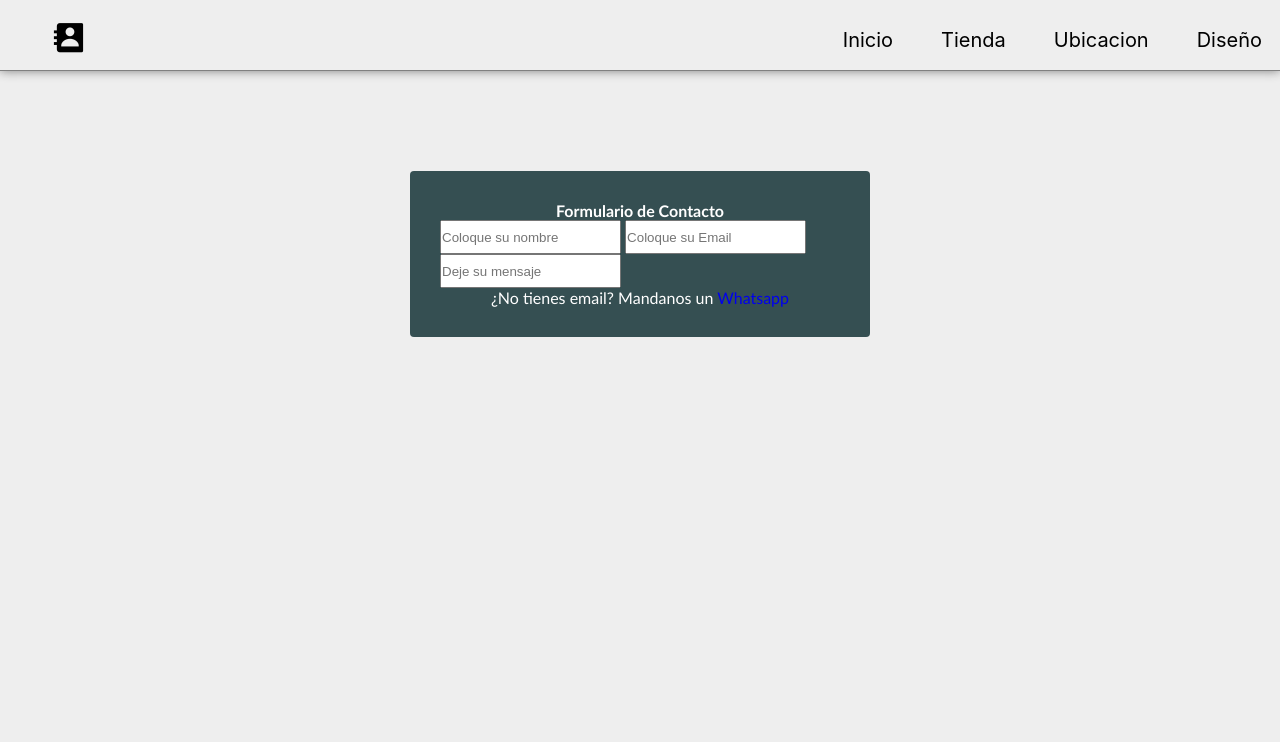
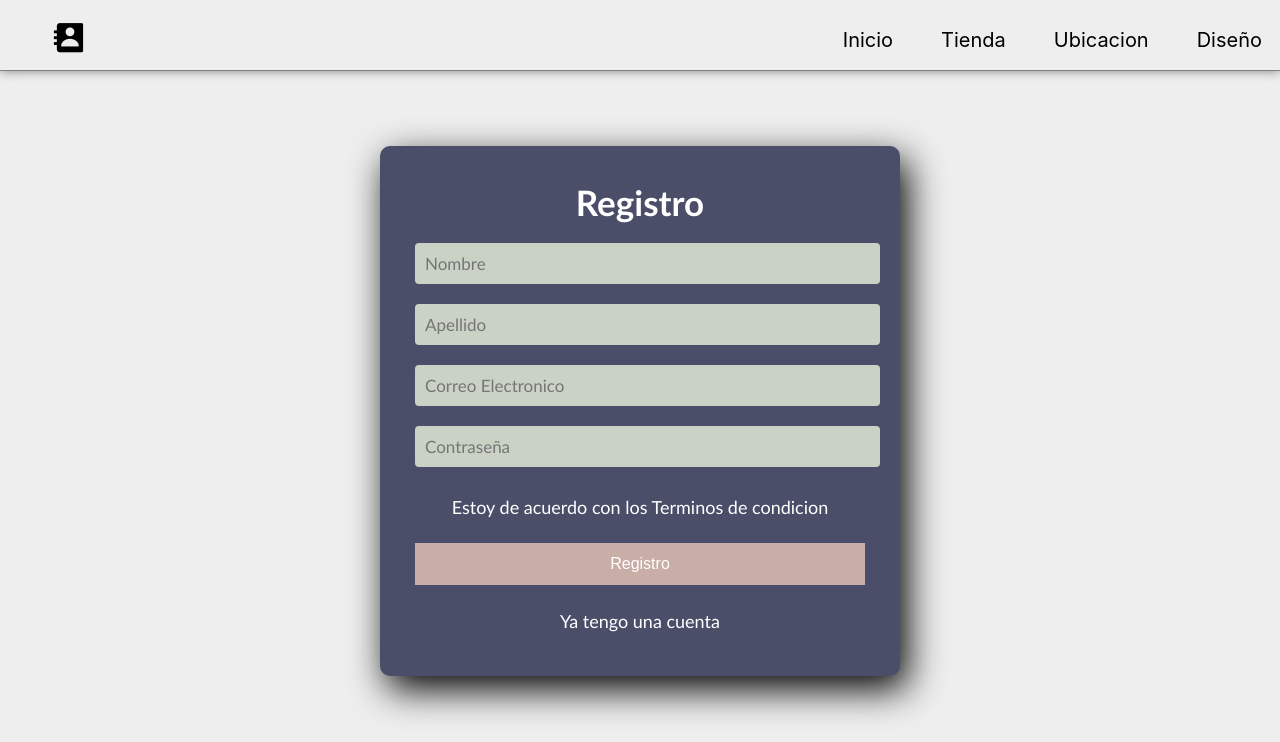
Before and after one commit to IgnacioDevo/PinturasGo, a plain HTML site: page paginas/contacto.html in a window 1280 px wide. Shown: the top 742 px of the page. Drawn offline with nearby package versions, Linux system fonts and the light colour scheme.

Commit message:
Cambios en form

```diff
--- a/paginas/contacto.html
+++ b/paginas/contacto.html
@@ -20,16 +20,17 @@
             </ul>
         </nav>
     </header>
-    <main id="main__form">
-        <article>
-            <h4 class="text__form">Formulario de Contacto</h4>
-                <form>
-                     <input class="input__form> type="text" placeholder="Coloque su nombre" >
-                     <input class="input__form> type="email" placeholder="Coloque su Email" >
-                     <input type="text" placeholder="Deje su mensaje">
-                 </form>
-            <p class="text__form">¿No tienes email? Mandanos un <a href="#">Whatsapp</a></p>
-        </article>
+    <main id="main__login">
+        <section class="main__form">
+            <h4>Registro</h4>
+                <input class="form__input" type="text" name="nombre" id="nombre" placeholder="Nombre">
+                <input class="form__input" type="text" name="apellido" id="apellido" placeholder="Apellido">
+                <input class="form__input" type="email" name="gmail" id="gmail" placeholder="Correo Electronico">
+                <input class="form__input" type="password" name="Contraseña" id="Contraseña" placeholder="Contraseña">
+            <p>Estoy de acuerdo con los  <a href="#">Terminos de condicion</a></p>
+                 <input class="btn" type="submit" value="Registro">
+            <p><a href="#">Ya tengo una cuenta</a></p>
+        </section>
     </main>
     <footer id="footer">
         <ul class="footer__ul">
--- a/style/style.css
+++ b/style/style.css
@@ -50,11 +50,13 @@ body{
     font-size: 20px;
     padding: 3px;
     padding-left: 15px;
+
 }
 
 .header__ul a:hover{
     color: gray;
     transition: 0.10ms;
+    text-decoration: underline;
 }
 
 
@@ -137,24 +139,67 @@ body{
 
  /* Css en la seccion de Form */
 
-#main__form{
-    width: 400px;
-    background-color: #354f52;
-    padding: 30px;
+ .main__form{
+    width: 450px;
+    background-color: #4a4e69;
+    padding: 35px;
     margin: auto;
-    margin-top: 100px;
-    border-radius: 4px;
+    margin-top: 75px;
+    border-radius: 10px;
     font-family: "calibri";
-
-    color: #fff;
+    color: white;
+    box-shadow: 7px 13px 37px #000;
 }
 
-.text__form{
+.main__form h4{
+    font-size: 35px;
+    margin-bottom: 20px;
     text-align: center;
 }
 
-input {
-    height: 30px;
+.form__input{
+    width: 100%;
+    background-color: #cad2c5;
+    padding: 10px;
+    border-radius: 4px;
+    margin-bottom: 20px;
+    padding-right: 5px;
+    font-family: 'Gill Sans', 'Gill Sans MT', Calibri, 'Trebuchet MS', sans-serif;
+    font-size: 17px;
+    color: white;
+    border: none;
+}
+
+.main__form p{
+    height: 40px;
+    text-align: center;
+    font-size: 18px;
+    line-height: 40px;
+}
+
+.main__form a{
+    color: white;
+    text-decoration: none;
+}
+
+.main__form a:hover{
+    color: #c9ada7;
+    text-decoration: underline;
+}
+
+.main__form .btn{
+    width: 100%;
+    background-color: #c9ada7;
+    border: none;
+    padding: 12px;
+    color: white;
+    margin: 16px 0;
+    font-size: 16px;
+}
+
+.main__form .btn:hover{
+    color: white;
+    text-decoration: dashed;
 }
 
 
```
